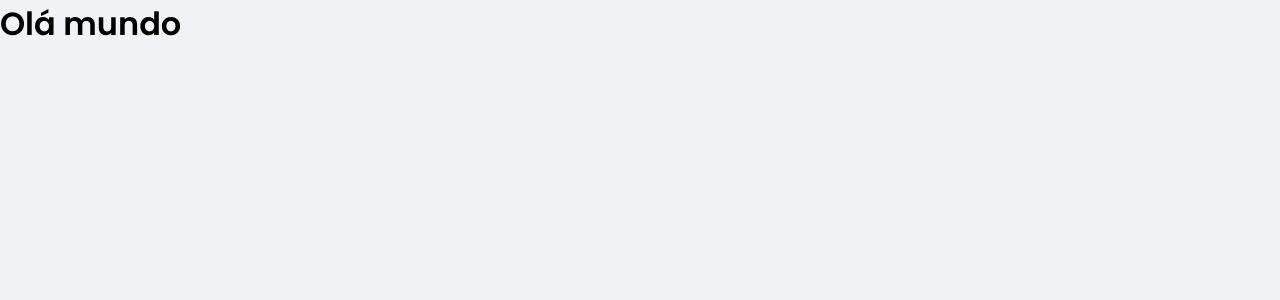
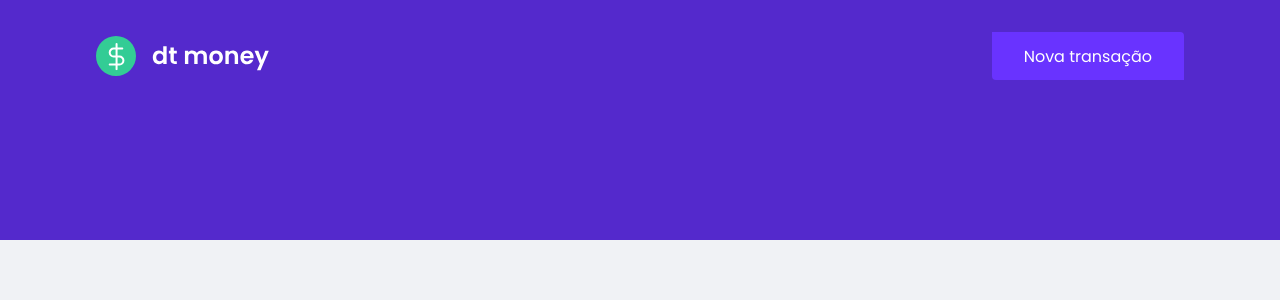
Before and after one commit to weslley19/dtmoney-reactjs, a React (Create React App) app: page / in a window 1280 px wide. Shown: the top 300 px of the page. Built offline with nearby package versions, Linux system fonts and the light colour scheme.

Commit message:
feat: creating header of app

```diff
--- a/src/App.tsx
+++ b/src/App.tsx
@@ -1,11 +1,12 @@
+import { Header } from "./components/Header";
 import { GlobalStyle } from "./styles/global";
 
 export function App() {
   return (
-    <div className="app">
-      <h1>Olá mundo</h1>
+    <>
+      <Header />
 
       <GlobalStyle />
-    </div>
+    </>
   );
 }
--- /dev/null
+++ b/src/components/Header/index.tsx
@@ -0,0 +1,16 @@
+import logoImg from '../../assets/logo.svg';
+
+import { Container, Content } from "./styles";
+
+export function Header() {
+  return (
+    <Container>
+      <Content>
+        <img src={logoImg} alt="dtmoney" title="dtmoney" />
+        <button type="button">
+          Nova transação
+        </button>
+      </Content>
+    </Container>
+  );
+}
--- /dev/null
+++ b/src/components/Header/styles.ts
@@ -0,0 +1,31 @@
+import styled from "styled-components";
+
+export const Container = styled.header`
+  background: var(--blue);
+`
+
+export const Content = styled.div`
+  max-width: 1120px;
+  margin: 0 auto;
+
+  padding: 2rem 1rem 10rem;
+  display: flex;
+  align-items: center;
+  justify-content: space-between;
+
+  button {
+    font-size: 1rem;
+    color: #fff;
+    background: var(--blue-light);
+    border: 0;
+    padding: 0 2rem;
+    border-radius: 0%.25rem;
+    height: 3rem;
+
+    transition: filter 0.2s;
+
+    &:hover {
+      filter: brightness(0.9);
+    }
+  }
+`;
```
